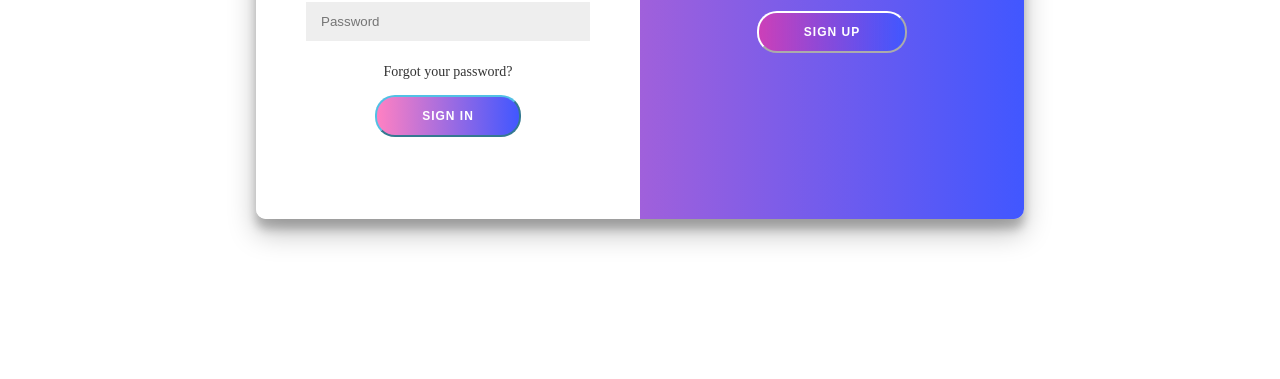
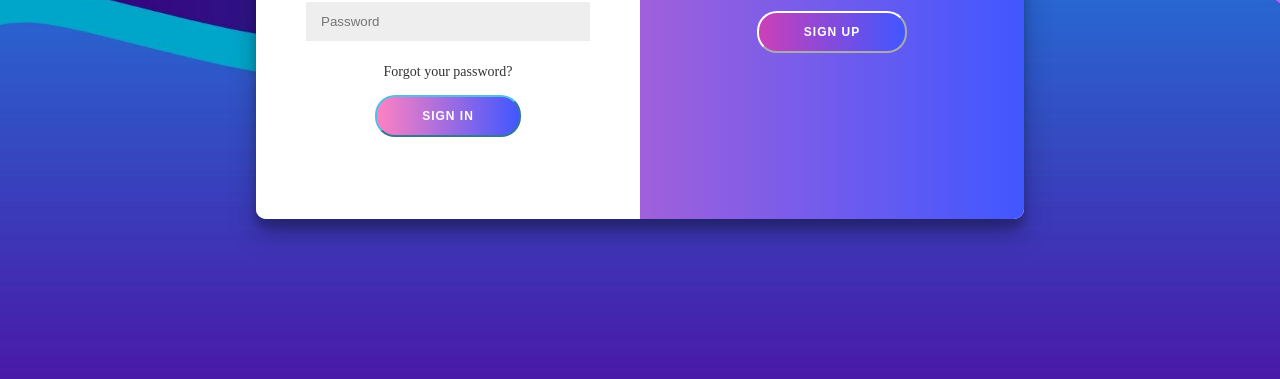
Before and after one commit to GokulJDev/Web_Proj, a plain HTML site: page index.html in a window 1280 px wide. Shown: the part 421-800 px from the top of the page. Drawn offline with Linux system fonts and the light colour scheme.

Commit message:
new file:   Sign in.jpg modified:   main.css

```diff
--- a/main.css
+++ b/main.css
@@ -4,7 +4,10 @@
 
 body{
     margin: 0;
-    background-color: #ffffffd3;
+    background: url(Sign\ in.jpg);
+	background-position: center;
+	background-size: cover;
+	background-repeat: no-repeat;
     font-family: 'Poppins';
     display: flex;
     flex-direction: column;
@@ -215,3 +218,14 @@ input {
 		scale: .75;
 	}
 }
+
+.container{
+    animation: growin 3s cubic-bezier(0.075, 0.82, 0.165, 1)forwards;
+    transform: scale(.4);
+}
+
+@keyframes growin {
+    to{
+        transform: scale(1);
+    }
+}
```
Also changed, not shown: Sign in.jpg (added).
